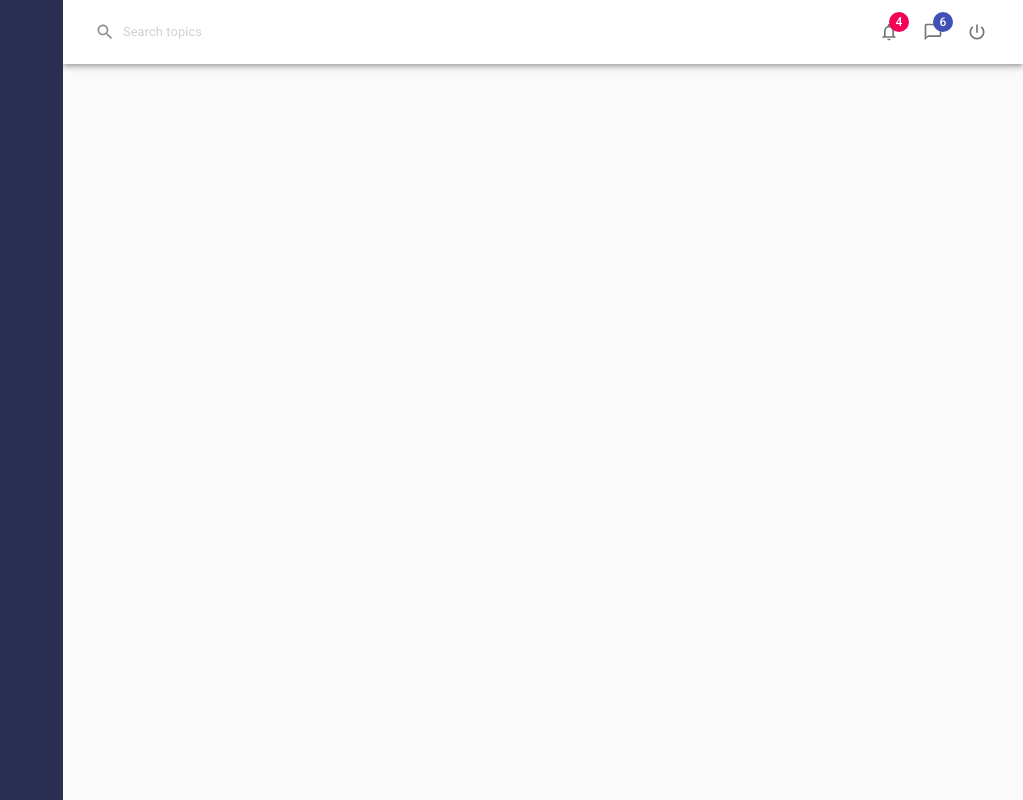
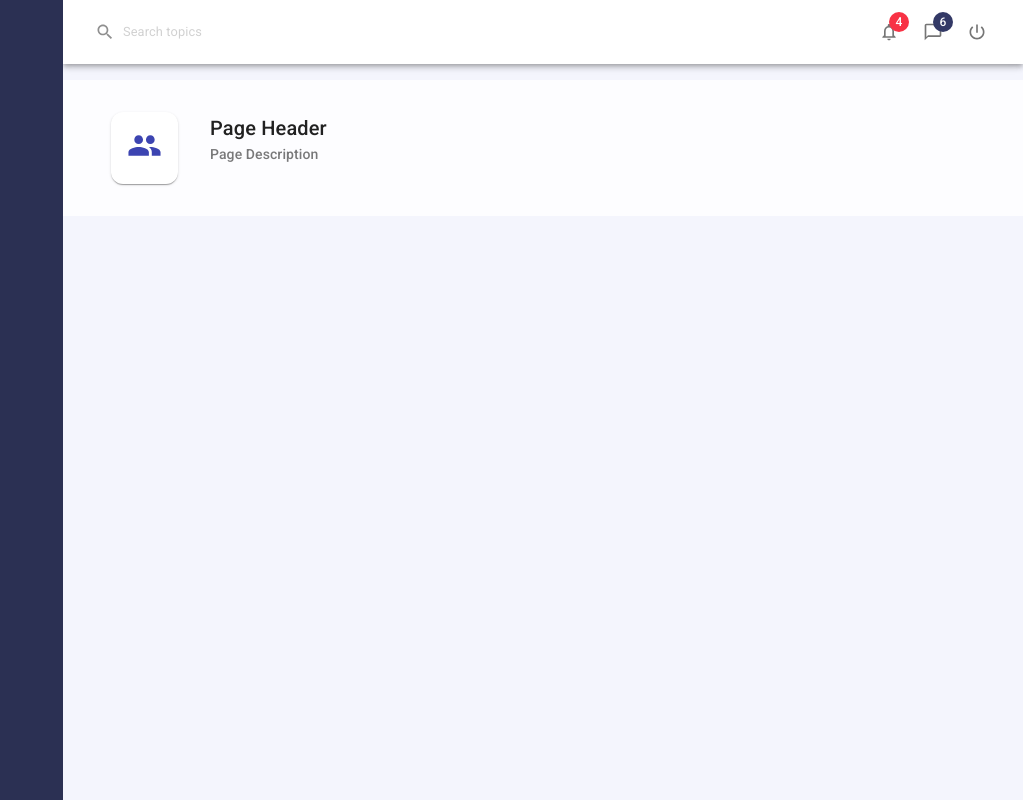
Before and after one commit to SUYASH15012001/mui, a React (Create React App) app: page / in a window 1280 px wide. Shown: the whole page, without its empty margins (257-1280 px from the left). Built offline with nearby package versions, Linux system fonts and the light colour scheme.

Commit message:
pageHeader made

```diff
--- a/src/App/App.js
+++ b/src/App/App.js
@@ -2,8 +2,28 @@
 import './App.css';
 import SideMenu from '../Components/SideMenu'
 import Header from '../Components/Header'
-import {makeStyles, CssBaseline} from '@material-ui/core'
+import PageHeader from '../Components/PageHeader';
+import {makeStyles, CssBaseline, createMuiTheme, ThemeProvider} from '@material-ui/core'
+import GroupIcon from '@material-ui/icons/Group';
 
+const theme = createMuiTheme({
+  palette:{
+    primary:{
+      main:"#333966",
+      light:"#3c44b126"
+    },
+    secondary:{
+      main:"#f83245",
+      light:"#f8324526"
+    },
+    background:{
+      default:'#f4f5fd'
+    }
+  },
+  shape:{
+    borderRadius:'12px'
+  },
+})
 
 const useStyles = makeStyles({
   appMain: {
@@ -14,13 +34,19 @@
 
 function App() {
   const classes = useStyles();
-  return (<>
+  return (
+    <ThemeProvider theme={theme}>
       <SideMenu/>
       <div className={classes.appMain}>
         <Header/>
+        <PageHeader
+          title='Page Header'
+          subtitle='Page Description'
+          icon={<GroupIcon fontSize='large'/>}
+        />
       </div>
       <CssBaseline/>
-    </>
+    </ThemeProvider>
   );
 }
 
--- /dev/null
+++ b/src/Components/PageHeader.js
@@ -0,0 +1,50 @@
+import { Card, makeStyles, Paper, Typography } from '@material-ui/core'
+import React from 'react'
+
+const useStyles = makeStyles(theme => ({
+    root:{
+        backgroundColor:'#fdfdff'
+    },
+    pageHeader:{
+        padding:theme.spacing(4),
+        display:'flex',
+        margin:theme.spacing(2)
+    },
+    pageIcon:{
+        color:'#3c44b1',
+        padding:theme.spacing(2),
+        // display:"inline-block"
+    },
+    pageTitle:{
+        paddingLeft:theme.spacing(4),
+        '&.MuiTypography-subtitle2':{
+            opacity:"0.6"
+        }
+    }
+}))
+
+function PageHeader(props) {
+
+    const classes = useStyles();
+
+    const {icon, subtitle, title } = props
+    return (
+        <Paper elevation={0} square className={classes.root}>
+            <div className={classes.pageHeader}>
+                <Card className={classes.pageIcon}>
+                    {icon}
+                </Card>
+                <div>
+                    <Typography className={classes.pageTitle} variant='h6' component='div'>
+                        {title}
+                    </Typography>
+                    <Typography className={classes.pageTitle} variant='subtitle2' component='div'>
+                        {subtitle}
+                    </Typography>
+                </div>
+            </div>
+        </Paper>
+    )
+}
+
+export default PageHeader
```
